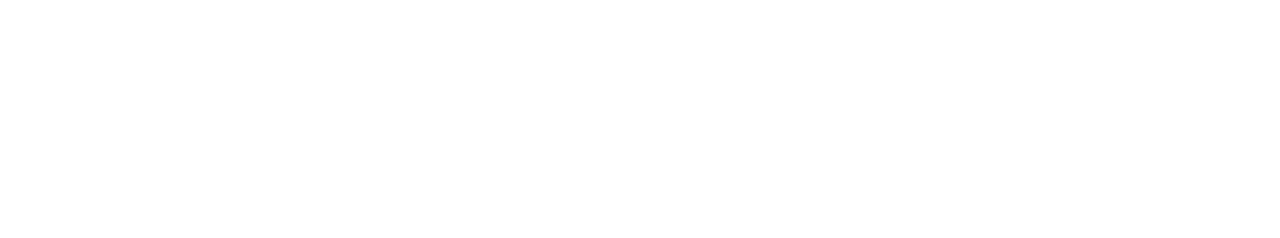
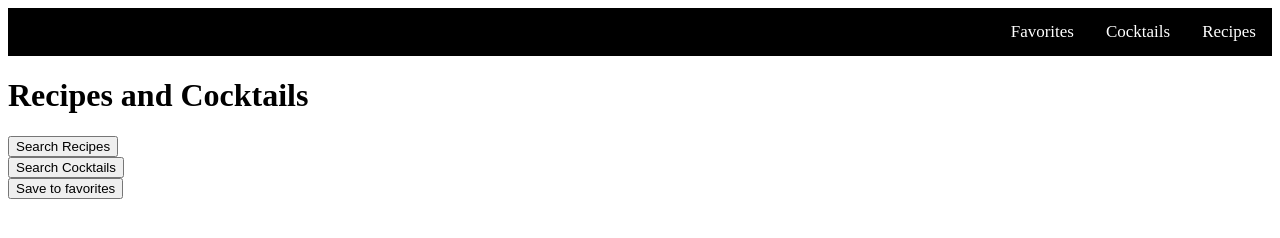
Before and after one commit to sergiorodriguezdev/prj-01-recipe-cocktail-generator, a plain HTML site: page index.html in a window 1280 px wide. Drawn offline with Linux system fonts and the light colour scheme.

Commit message:
first commit

```diff
--- a/assets/script.js
+++ b/assets/script.js
@@ -0,0 +1,29 @@
+
+
+
+
+
+
+[
+        {
+            recipeName: "some name"
+            type: "meal"
+        },
+        {
+            recipeName: "some cocktail"
+            type: "cocktail"
+        }
+]
+
+const LS_FAVORITES = "Favorites-List"
+
+var listFavorites = JSON.parse(localStorage.getItem(LS_FAVORITES));
+
+localStorage.setItem(LS_FAVORITES, JSON.stringify(someArray));
+
+
+if (localStorage.clickcount) {
+    localStorage.clickcount = Number(localStorage.clickcount) + 1;
+  } else {
+    localStorage.clickcount = 1;
+  }
--- a/assets/style.css
+++ b/assets/style.css
@@ -0,0 +1,32 @@
+
+
+
+.container {
+    display:flex;
+    flex-wrap: wrap;
+}
+
+
+
+
+
+
+
+.navbar {
+    background-color: black;
+    overflow: hidden;
+  }
+
+  .navbar a {
+    float: right;
+    color: white;
+    text-align: center;
+    padding: 14px 16px;
+    text-decoration: none;
+    font-size: 17px;
+  }
+
+  .navbar a:hover {
+    background-color: white;
+    color: black;
+  }
--- a/index.html
+++ b/index.html
@@ -9,6 +9,30 @@
     <title>Document</title>
 </head>
 <body>
+    <div class="navbar">
+        <a href="#recipes">Recipes</a>
+        <a href="#cocktails">Cocktails</a>
+        <a href="#favorites">Favorites</a>
+      </div>
+
+    <Header class="main-text">
+        <h1 class="display"> Recipes and Cocktails</h1>
+    </Header>
+
+
+
+      <div class="container">
+        <button type="button" onclick=""> Search Recipes</button>
+
+
+      </div>
+
+      <DIV class="container">
+        <button type="button"> Search Cocktails</button>
+      </DIV>
+
+ <button type="button" onclick=""> Save to favorites</button>
+
     <script src="assets/script.js"></script>
 </body>
 </html>
```
